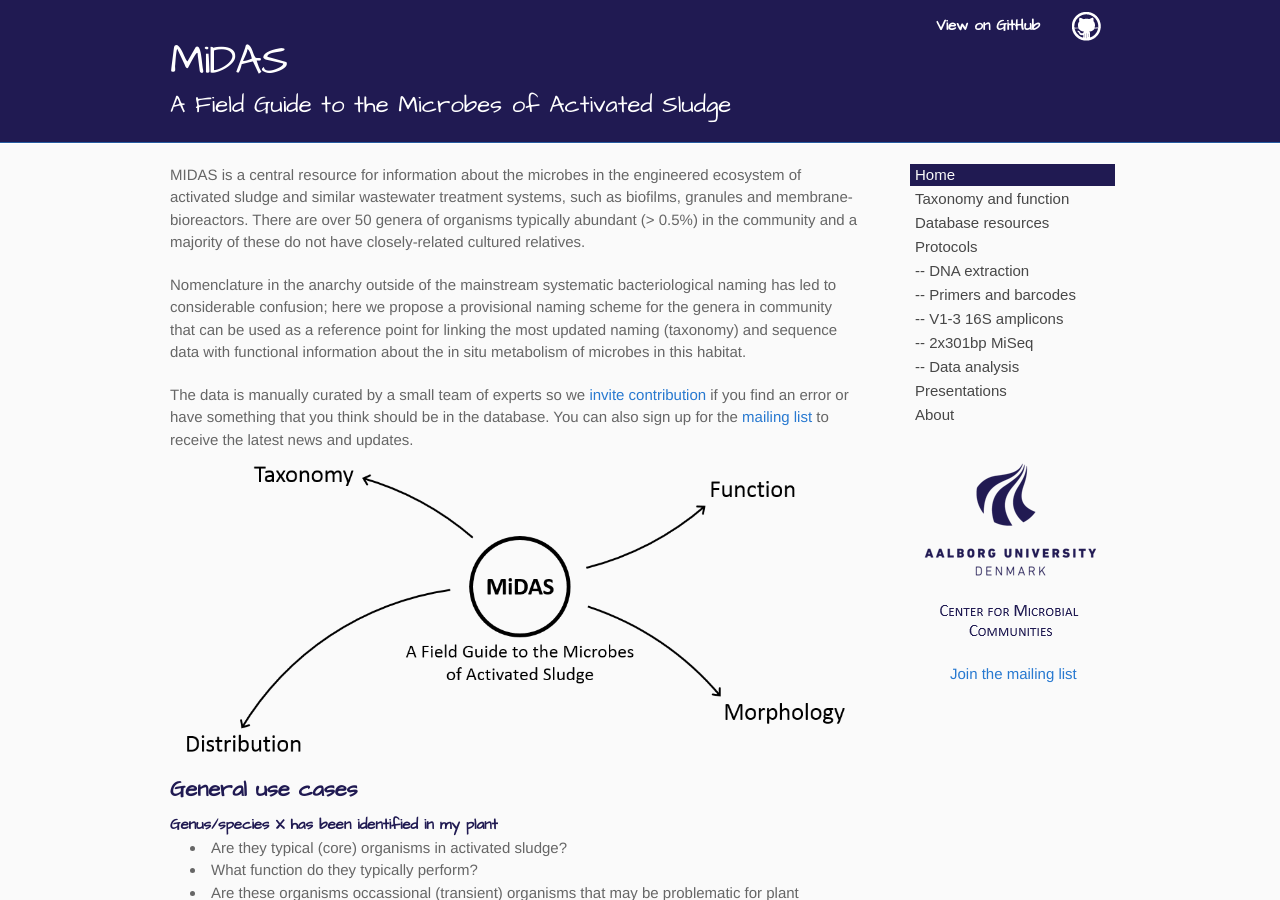
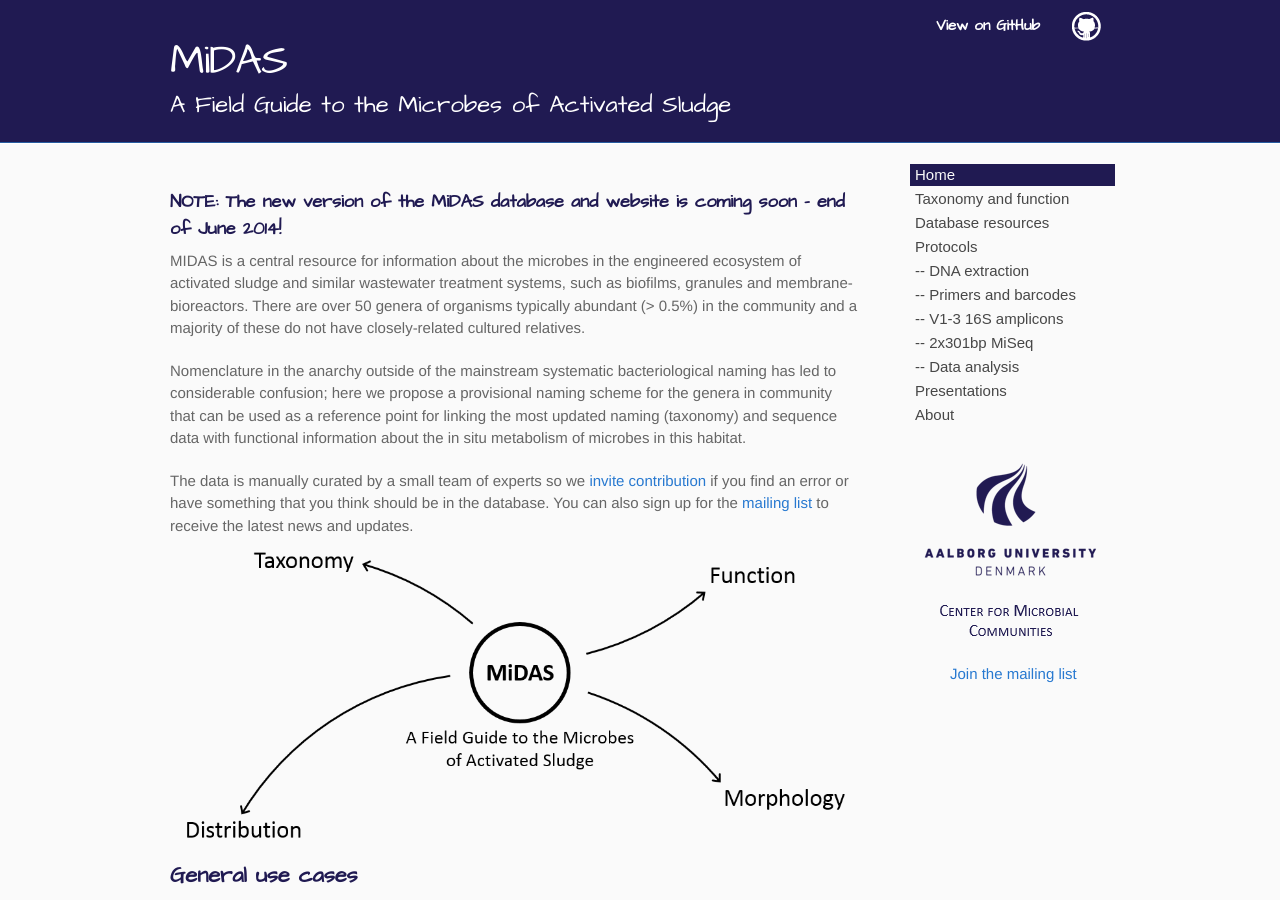
Before and after one commit to aaronsaunders/midas, a Jekyll site: the page built from index.md, in a window 1280 px wide and 900 px high. Built offline with Jekyll 4.4.1, drawn with Linux system fonts in a browser that asks for light colours.

Commit message:
Coming soon note added
Added notice that a new version will be released

```diff
--- a/index.md
+++ b/index.md
@@ -2,6 +2,9 @@
 layout: default
 title: index
 ---
+
+### NOTE: The new version of the MiDAS database and website is coming soon - end of June 2014!
+
 MIDAS is a central resource for information about the microbes in the engineered ecosystem of activated sludge and similar wastewater treatment systems, such as biofilms, granules and membrane-bioreactors. There are over 50 genera of organisms typically abundant (> 0.5%) in the community and a majority of these do not have closely-related cultured relatives.
 
 Nomenclature in the anarchy outside of the mainstream systematic bacteriological naming has led to considerable confusion; here we propose a provisional naming scheme for the genera in community that can be used as a reference point for linking the most updated naming (taxonomy) and sequence data with functional information about the _in situ_ metabolism of microbes in this habitat.
```
